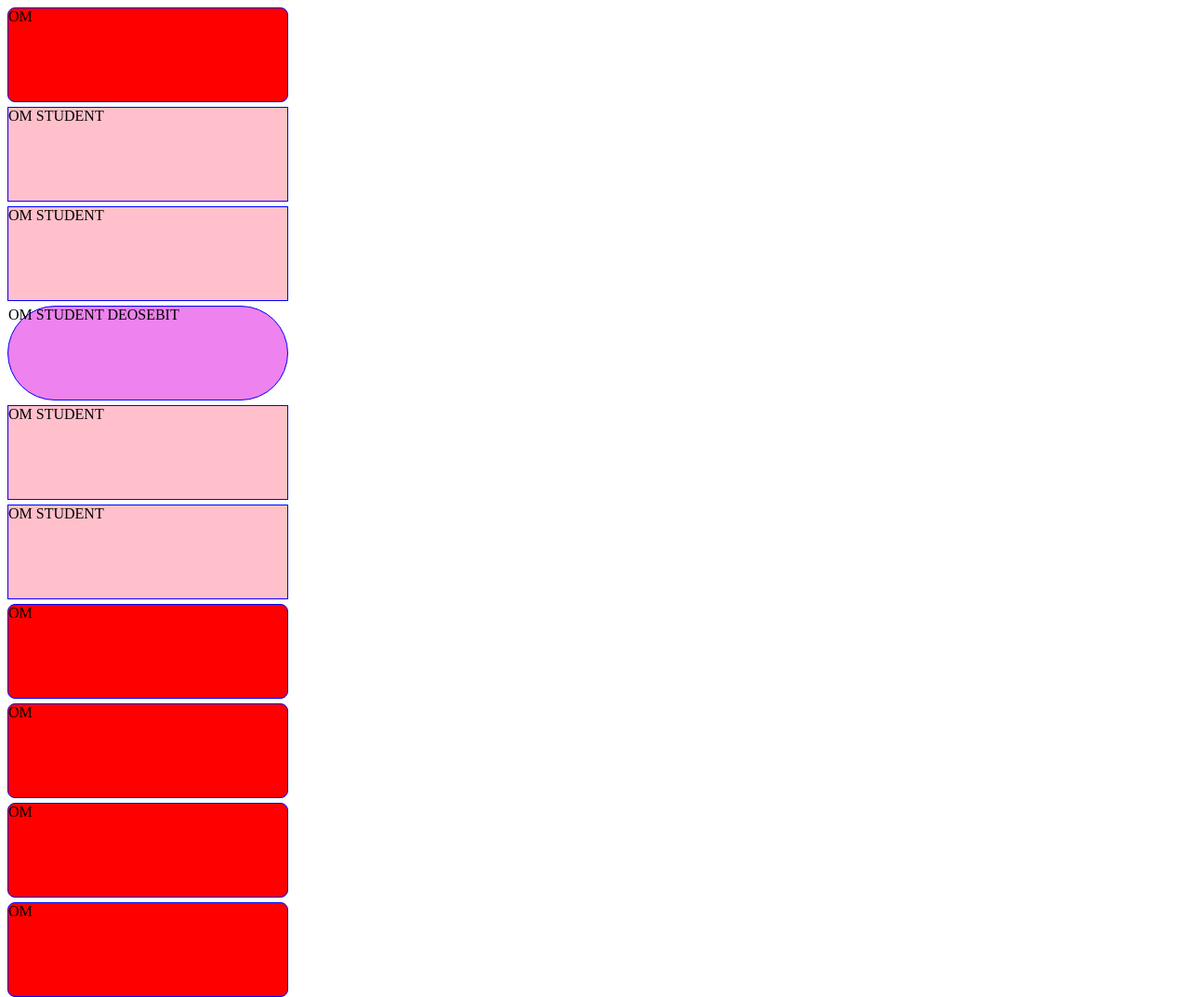
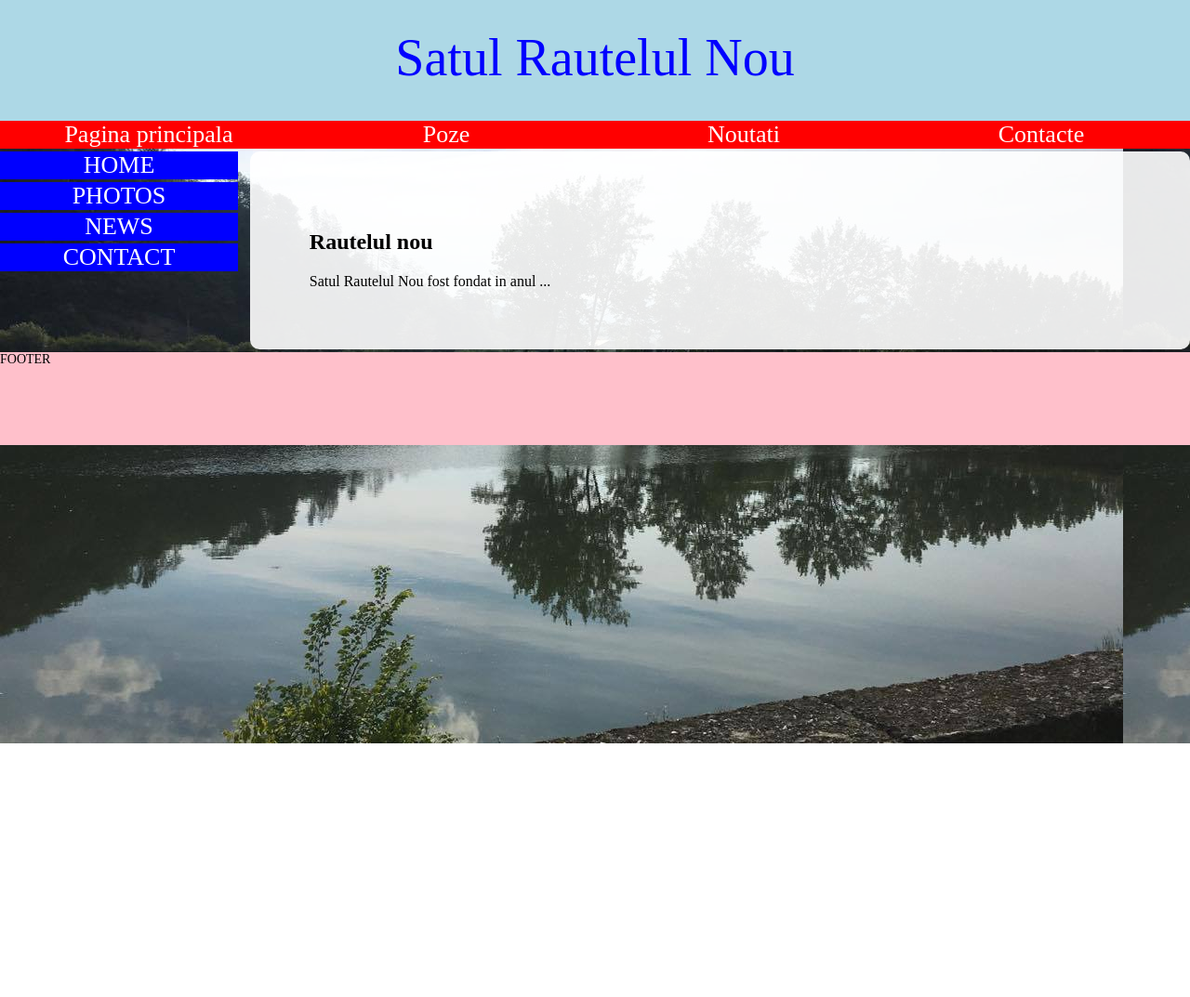
Before and after one commit to iura1995/PPW, a plain HTML site: page index.html in a window 1280 px wide. Shown: the top 1073 px of the page at 93% size. After the commit the page ends 800 px from the top, so only its background shows below. Drawn offline with Linux system fonts and the light colour scheme.

Commit message:
Rautelul Nou

```diff
--- a/css/main.css
+++ b/css/main.css
@@ -1,23 +1,78 @@
-*{
-	border-radius: 50px;
-	height: 200px;
+body{
+	font-size: 0;
+	background: url(../img/01.jpg);
+	background-attachment: fixed;
+	margin: 0;
 }
-div{
+header, nav, section, footer{
+	font-size: 14px;
+}
+header{
+	background: lightblue;
+	height: 100px;
+	font-size: 56px;
+	text-align: center;
+	color: blue;
+	padding-top: 30px;
+}
+aside, section{
+	display: inline-block;
+	vertical-align: top;
+}
+aside{
+	width: 20%;
+}
+aside nav.vertical a{
+	display: block;
+	background: blue;
+	width: 100%;
+	margin-top: 3px;
+}
+nav{
+	background: violet;
+	width: 20%;
+}
+nav.menu{
+	width: 100%;
+	background: none;
+	font-size: 0;
+
+}
+nav.menu a{
+	font-size: 26px;
+	height: 30px;
+	width: 25%;
+	display: inline-block;
+	border-radius: 0px;
+	text-align: center;
+	color: white;
+	text-decoration: none;
 	background: red;
-	height: 100px;
-	width: 300px;
-	border: 1px solid blue;
-	margin-top: 5px;
-	border-radius: 8px;
 }
-.student{
+nav.menu a:hover{
+	background: green;
+	color: yellow;
+}
+section {
+	margin-left: 1%;
+	background: gray;
+	padding: 5%;
+	width: 69%;
+	border-radius: 10px;
+	margin-top: 3px;
+	margin-bottom: 3px;
+}
+article{
+	background: blue;
+	margin-top: 20px;
+}
+footer {
 	background: pink;
-	border-radius: 0;
+		height: 100px;
 }
-#student-deosebit{
-	background: violet;
-	border-radius: 100px;
+.rounded{
+	border-radius:
 }
-p{
-	background: gray;
-}
+section#home{
+	font-size: 16px;
+	background: rgba(255, 255, 255, 0.9);
--- a/index.html
+++ b/index.html
@@ -1,26 +1,47 @@
 <!DOCTYPE html>
-<html>
+<html lang="ro">
 <head>
-	<title></title>
+	<title>Acesta este titlul paginii</title>
 	<link rel="stylesheet" type="text/css" href="css/main.css">
 </head>
 <body>
-	<div>OM</div>
-	<div class="student">OM STUDENT</div>
-	<div class="student">OM STUDENT</div>
-	<div class="student" id="student-deosebit">OM STUDENT DEOSEBIT</div>
-	<div class="student">OM STUDENT</div>
-	<div class="student">OM STUDENT</div>
-	<div>OM</div>
-	<div>OM</div>
-	<div>OM</div>
-	<div>OM</div>
-	<div>OM</div>
-	<div>OM</div>
-	<p>CIINE</p>
-	<p>CIINE</p>
-	<p>CIINE</p>
-	<p>CIINE</p>
-	<p>CIINE</p>
+	<header>Satul Rautelul Nou</header>
+	<nav class="menu">
+		<a href="index.html">Pagina principala</a>
+		<a href="photos.html">Poze</a>
+		<a href="news.html">Noutati</a>
+		<a href="contact.html">Contacte</a>
+	</nav>
+	<aside>
+
+
+
+		<nav class="menu vertical rounded">
+
+
+
+			<a href="index.html">HOME</a>
+
+
+
+			<a href="photos.html">PHOTOS</a>
+
+
+
+			<a href="news.html">NEWS</a>
+
+
+
+			<a href="contact.html">CONTACT</a>
+
+
+
+		</nav>
+	</aside>
+	<section id="home">
+		<h1>Rautelul nou</h1>
+		Satul Rautelul Nou  fost fondat in anul ...
+	</section>
+	<footer>FOOTER</footer>
 </body>
 </html>
--- /dev/null
+++ b/porioritate/css/main.css
@@ -0,0 +1,23 @@
+*{
+	border-radius: 50px;
+	height: 200px;
+}
+div{
+	background: red;
+	height: 100px;
+	width: 300px;
+	border: 1px solid blue;
+	margin-top: 5px;
+	border-radius: 8px;
+}
+.student{
+	background: pink;
+	border-radius: 0;
+}
+#student-deosebit{
+	background: violet;
+	border-radius: 100px;
+}
+p{
+	background: gray;
+}
```
Also changed, not shown: news.html (added, +29 -0 lines), porioritate/index.html (added, +26 -0 lines), img/01.jpg (added).
